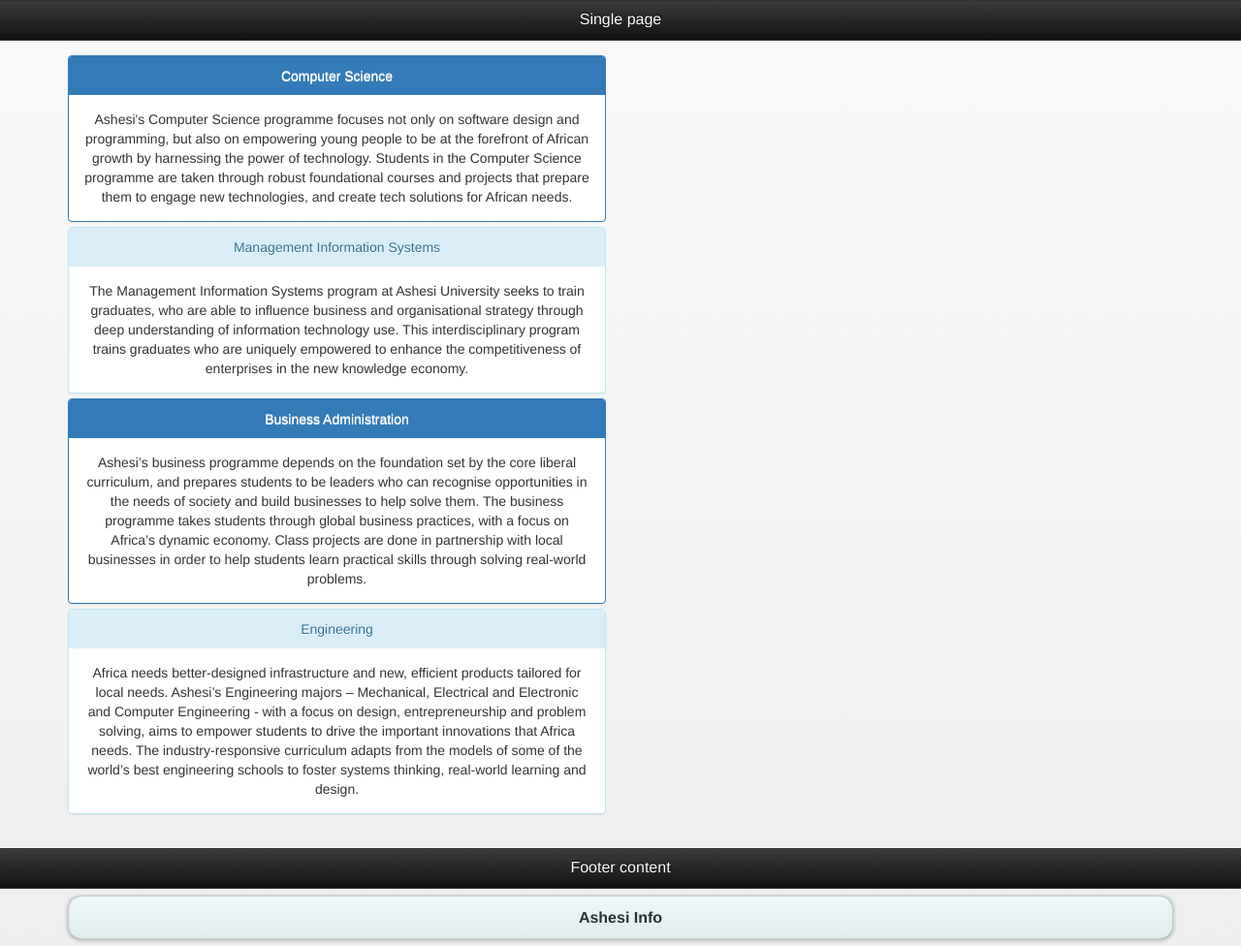
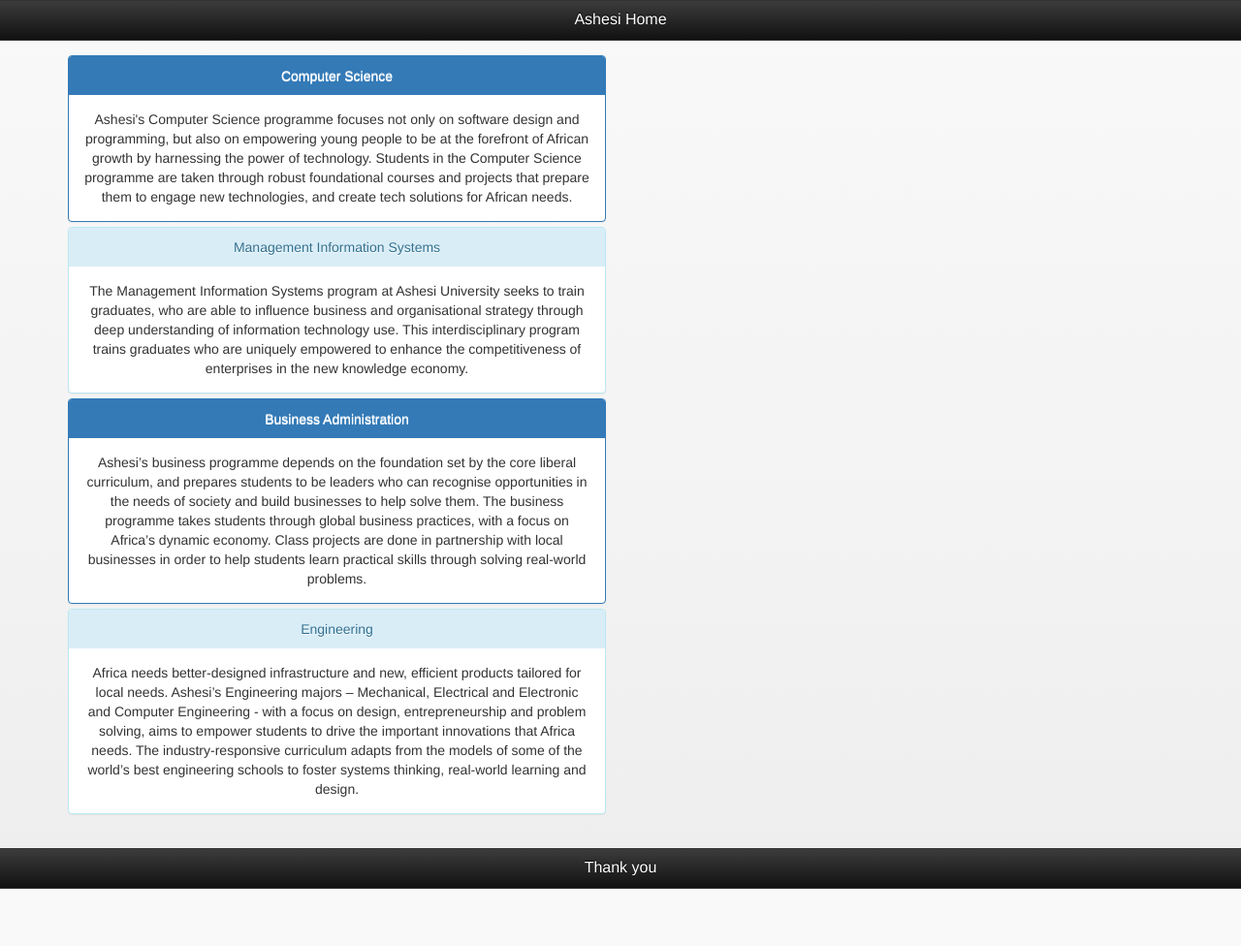
Before and after one commit to Benjamin-Kusi/MyFirstHybridApp, a plain HTML site: page index.html in a window 1280 px wide. Shown: the whole page at 97% size. After the commit the page ends 917 px from the top, so only its background shows below. Drawn offline with nearby package versions, Linux system fonts and the light colour scheme.

Commit message:
made changes to the index.html file

```diff
--- a/index.html
+++ b/index.html
@@ -35,7 +35,7 @@
     <div data-role="page">
 
     	<div data-role="header">
-    		<h1>Single page</h1>
+    		<h1>Ashesi Home</h1>
     	</div><!-- /header -->
 
     	<div data-role="content">
@@ -96,13 +96,13 @@
     	</div><!-- /content -->
 
     	<div data-role="footer">
-    		<h4>Footer content</h4>
+    		<h4>Thank you</h4>
     	</div><!-- /footer -->
-    	<div class="container">
+    	<!--<div class="container">
     		<a href="https://www.w3schools.com/bootstrap/bootstrap_buttons.asp">
     			<button type="button" class="btn btn-info">Ashesi Info</button>
     		</a>
-    	</div>
+    	</div>-->
 
     </div><!-- /page -->
 
```
